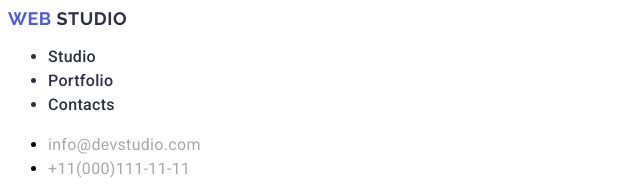
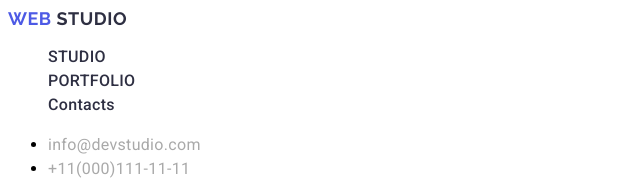
Before and after one commit to KasiaNejman/goit-markup-hw-02, a plain HTML site: page portfolio.html in a window 1280 px wide. Shown: the top 194 px of the page, 0-640 px from the left. Drawn offline with Linux system fonts and the light colour scheme.

Commit message:
Update portfolio.html

```diff
--- a/portfolio.html
+++ b/portfolio.html
@@ -16,9 +16,9 @@
         <span class="web">WEB</span>
         <span class="studio">STUDIO</span>
         </a>
-        <ul class="menu" class="ul">
-          <li><a class="navi" href="index.html" class="big-first-letter">Studio</a></li>
-          <li><a class="navi" href="portfolio.html" class="big-first-letter">Portfolio</a></li>
+        <ul class="menu ul">
+          <li><a class="navi big-first-letter" href="index.html">Studio</a></li>
+          <li><a class="navi big-first-letter" href="portfolio.html">Portfolio</a></li>
           <li><a class="pointer">Contacts</a></li>
         </ul>
       </nav>
```
